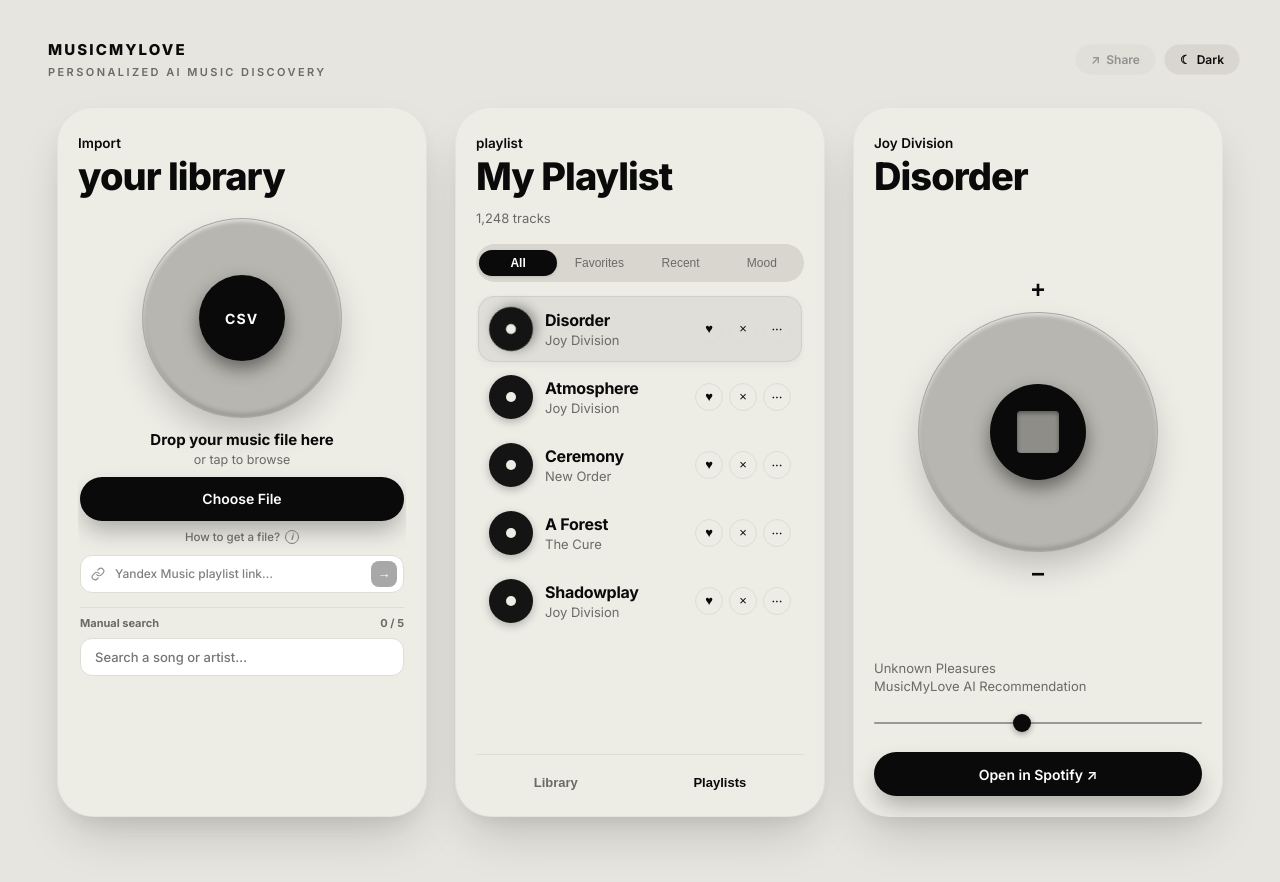
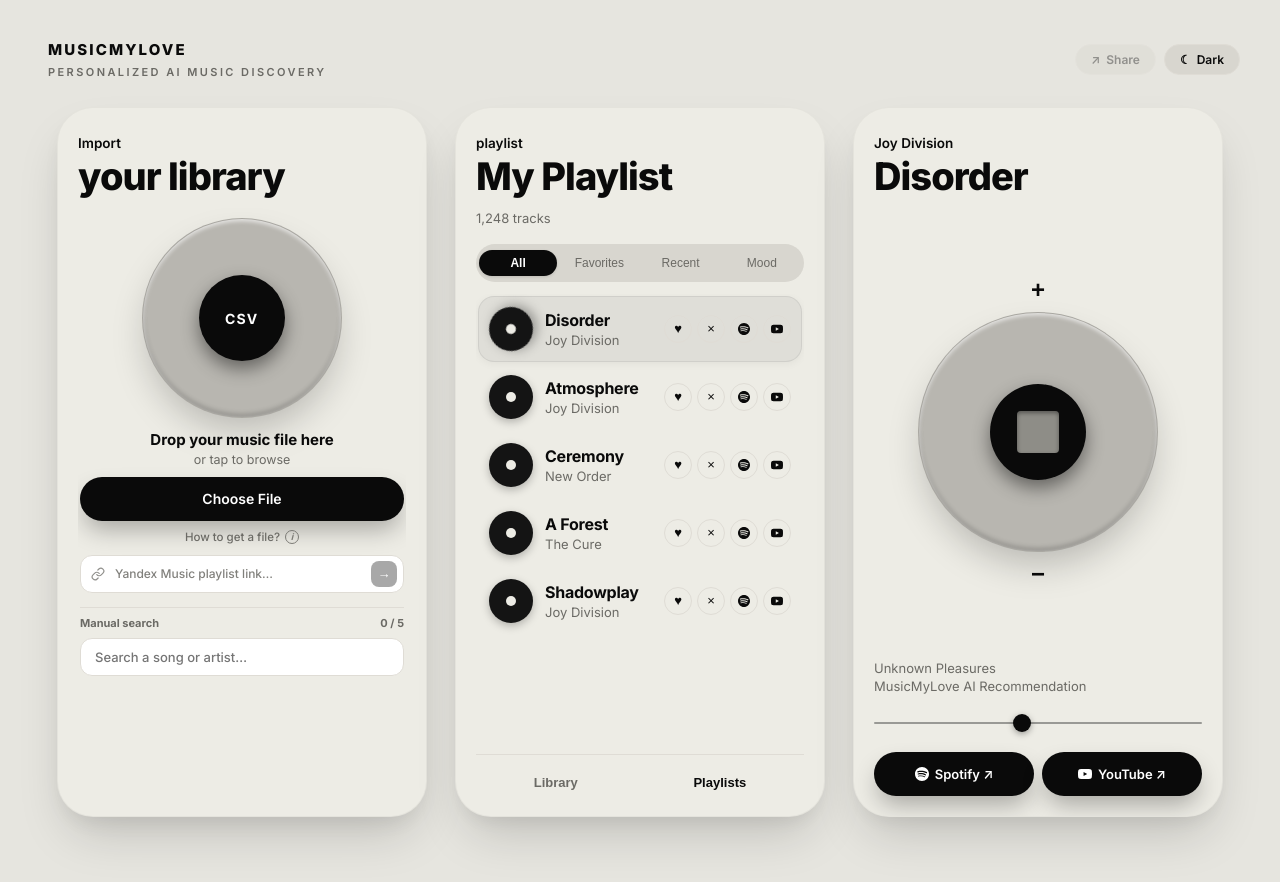
Before and after one commit to vansGAMee/musicmylove, a Next.js app: page / in a window 1280 px wide. Shown: the top 882 px of the page. Built offline with nearby package versions, Linux system fonts and the light colour scheme.

Commit message:
feat: add seamless YouTube track links to playlist rows and player card without scrollbars

```diff
--- a/app/globals.css
+++ b/app/globals.css
@@ -1148,7 +1148,8 @@
 .track-row-actions {
   display: flex;
   align-items: center;
-  gap: 6px;
+  gap: 5px;
+  flex-shrink: 0;
 }
 
 .btn-icon {
@@ -1319,6 +1320,36 @@
   transform: translate(-50%, -50%);
   box-shadow: 0 2px 6px rgba(0, 0, 0, 0.35);
   transition: background-color 0.25s ease;
+}
+
+.player-external-actions {
+  display: flex;
+  gap: 8px;
+  width: 100%;
+  margin-top: 8px;
+  flex-shrink: 0;
+}
+
+.player-btn-external {
+  flex: 1;
+  min-width: 0;
+  height: 44px;
+  min-height: 44px;
+  margin-top: 0;
+  font-size: 13px;
+  padding: 0 10px;
+  gap: 6px;
+  white-space: nowrap;
+}
+
+.player-btn-external span {
+  overflow: hidden;
+  text-overflow: ellipsis;
+  white-space: nowrap;
+}
+
+.player-btn-external .external-link-icon {
+  flex-shrink: 0;
 }
 
 .loading-indicator {
@@ -1511,6 +1542,17 @@
     font-size: 12px;
   }
 
+  .card-playlist .track-row-actions {
+    gap: 4px;
+  }
+
+  .card-playlist .track-row-actions .btn-icon {
+    width: 26px;
+    height: 26px;
+    min-width: 26px;
+    font-size: 11px;
+  }
+
   .card-playlist .bottom-tab-bar {
     padding-top: 10px;
     margin-top: auto;
@@ -1569,6 +1611,18 @@
     min-height: 44px;
     font-size: 14px;
     margin-top: 0;
+  }
+
+  .card-player .player-external-actions {
+    margin-top: 0;
+    gap: 6px;
+  }
+
+  .card-player .player-btn-external {
+    height: 42px;
+    min-height: 42px;
+    font-size: 12.5px;
+    padding: 0 6px;
   }
 }
 
--- a/src/components/MusicRecommender.tsx
+++ b/src/components/MusicRecommender.tsx
@@ -62,11 +62,13 @@
     likeAria: "В избранное",
     dislikeAria: "Скрыть трек",
     spotifyAria: "Открыть в Spotify",
+    youtubeAria: "Открыть в YouTube",
     playerAria: "Плеер",
     removeSeedAria: "Удалить трек",
     fromLibrary: "Из вашей медиатеки",
     fromTasteLift: "Рекомендация MusicMyLove AI",
-    openSpotify: "Открыть в Spotify ↗",
+    openSpotify: "Spotify ↗",
+    openYouTube: "YouTube ↗",
     share: "Поделиться",
     shareAria: "Поделиться",
     shareTitle: "Экспорт в PNG",
@@ -137,11 +139,13 @@
     likeAria: "Like track",
     dislikeAria: "Dislike track",
     spotifyAria: "Open in Spotify",
+    youtubeAria: "Open in YouTube",
     playerAria: "Now Playing Player",
     removeSeedAria: "Remove",
     fromLibrary: "From your library",
     fromTasteLift: "MusicMyLove AI Recommendation",
-    openSpotify: "Open in Spotify ↗",
+    openSpotify: "Spotify ↗",
+    openYouTube: "YouTube ↗",
     share: "Share",
     shareAria: "Share",
     shareTitle: "Export to PNG",
@@ -800,6 +804,7 @@
 
   const activeTrack = selectedTrack;
   const spotifyUrl = spotifyLinks[activeTrack.mbid] ?? `https://open.spotify.com/search/${encodeURIComponent(`${activeTrack.artist} ${activeTrack.title}`)}`;
+  const youtubeUrl = `https://www.youtube.com/results?search_query=${encodeURIComponent(`${activeTrack.artist} ${activeTrack.title}`)}`;
 
   const canShare = useMemo(() => {
     return seeds.length > 0 || importedSeeds.length > 0 || rankedPool.length > 0;
@@ -1309,6 +1314,7 @@
                 const isSelected = activeTrack?.mbid === track.mbid;
                 const isLiked = feedback[track.mbid] === "like";
                 const rowSpotify = spotifyLinks[track.mbid] ?? `https://open.spotify.com/search/${encodeURIComponent(`${track.artist} ${track.title}`)}`;
+                const rowYoutube = `https://www.youtube.com/results?search_query=${encodeURIComponent(`${track.artist} ${track.title}`)}`;
                 return (
                   <article
                     key={track.mbid}
@@ -1347,6 +1353,7 @@
                         className={`btn-icon ${isLiked ? "active" : ""}`}
                         onClick={() => saveFeedback(track.mbid, "like")}
                         aria-label={`${t.likeAria}: ${track.title}`}
+                        title={t.likeAria}
                       >
                         ♥
                       </button>
@@ -1355,6 +1362,7 @@
                         className="btn-icon"
                         onClick={() => saveFeedback(track.mbid, "dislike")}
                         aria-label={`${t.dislikeAria}: ${track.title}`}
+                        title={t.dislikeAria}
                       >
                         ×
                       </button>
@@ -1364,8 +1372,23 @@
                         rel="noreferrer"
                         className="btn-icon"
                         aria-label={`${t.spotifyAria}: ${track.title}`}
+                        title={`${t.spotifyAria}: ${track.title}`}
                       >
-                        ···
+                        <svg width="12" height="12" viewBox="0 0 24 24" fill="currentColor" aria-hidden="true">
+                          <path d="M12 0C5.373 0 0 5.373 0 12s5.373 12 12 12 12-5.373 12-12S18.627 0 12 0zm5.495 17.308a.747.747 0 0 1-1.026.248c-2.812-1.718-6.353-2.107-10.525-1.155a.748.748 0 0 1-.336-1.458c4.567-1.044 8.49-.603 11.639 1.339.36.22.473.69.248 1.026zm1.467-3.262a.936.936 0 0 1-1.287.309c-3.218-1.978-8.125-2.55-11.93-1.395a.936.936 0 1 1-.546-1.791c4.348-1.32 9.774-.683 13.454 1.58.423.26.556.815.309 1.297zm.126-3.41c-3.856-2.29-10.218-2.502-13.882-1.39a1.123 1.123 0 0 1-.652-2.148c4.218-1.28 11.238-1.03 15.688 1.61a1.123 1.123 0 0 1-1.154 1.928z"/>
+                        </svg>
+                      </a>
+                      <a
+                        href={rowYoutube}
+                        target="_blank"
+                        rel="noreferrer"
+                        className="btn-icon"
+                        aria-label={`${t.youtubeAria}: ${track.title}`}
+                        title={`${t.youtubeAria}: ${track.title}`}
+                      >
+                        <svg width="12" height="12" viewBox="0 0 24 24" fill="currentColor" aria-hidden="true">
+                          <path d="M23.498 6.186a3.016 3.016 0 0 0-2.122-2.136C19.505 3.545 12 3.545 12 3.545s-7.505 0-9.377.505A3.017 3.017 0 0 0 .502 6.186C0 8.07 0 12 0 12s0 3.93.502 5.814a3.016 3.016 0 0 0 2.122 2.136c1.871.505 9.376.505 9.376.505s7.505 0 9.377-.505a3.015 3.015 0 0 0 2.122-2.136C24 15.93 24 12 24 12s0-3.93-.502-5.814zM9.545 15.568V8.432L15.818 12l-6.273 3.568z"/>
+                        </svg>
                       </a>
                     </div>
                   </article>
@@ -1446,14 +1469,34 @@
               <div className="slider-knob" />
             </div>
 
-            <a
-              href={spotifyUrl}
-              target="_blank"
-              rel="noreferrer"
-              className="btn-pill"
-            >
-              {t.openSpotify}
-            </a>
+            <div className="player-external-actions">
+              <a
+                href={spotifyUrl}
+                target="_blank"
+                rel="noreferrer"
+                className="btn-pill player-btn-external"
+                aria-label={`${t.spotifyAria}: ${activeTrack.title}`}
+                title={`${t.spotifyAria}: ${activeTrack.title}`}
+              >
+                <svg className="external-link-icon" width="14" height="14" viewBox="0 0 24 24" fill="currentColor" aria-hidden="true">
+                  <path d="M12 0C5.373 0 0 5.373 0 12s5.373 12 12 12 12-5.373 12-12S18.627 0 12 0zm5.495 17.308a.747.747 0 0 1-1.026.248c-2.812-1.718-6.353-2.107-10.525-1.155a.748.748 0 0 1-.336-1.458c4.567-1.044 8.49-.603 11.639 1.339.36.22.473.69.248 1.026zm1.467-3.262a.936.936 0 0 1-1.287.309c-3.218-1.978-8.125-2.55-11.93-1.395a.936.936 0 1 1-.546-1.791c4.348-1.32 9.774-.683 13.454 1.58.423.26.556.815.309 1.297zm.126-3.41c-3.856-2.29-10.218-2.502-13.882-1.39a1.123 1.123 0 0 1-.652-2.148c4.218-1.28 11.238-1.03 15.688 1.61a1.123 1.123 0 0 1-1.154 1.928z"/>
+                </svg>
+                <span>{t.openSpotify}</span>
+              </a>
+              <a
+                href={youtubeUrl}
+                target="_blank"
+                rel="noreferrer"
+                className="btn-pill player-btn-external"
+                aria-label={`${t.youtubeAria}: ${activeTrack.title}`}
+                title={`${t.youtubeAria}: ${activeTrack.title}`}
+              >
+                <svg className="external-link-icon" width="14" height="14" viewBox="0 0 24 24" fill="currentColor" aria-hidden="true">
+                  <path d="M23.498 6.186a3.016 3.016 0 0 0-2.122-2.136C19.505 3.545 12 3.545 12 3.545s-7.505 0-9.377.505A3.017 3.017 0 0 0 .502 6.186C0 8.07 0 12 0 12s0 3.93.502 5.814a3.016 3.016 0 0 0 2.122 2.136c1.871.505 9.376.505 9.376.505s7.505 0 9.377-.505a3.015 3.015 0 0 0 2.122-2.136C24 15.93 24 12 24 12s0-3.93-.502-5.814zM9.545 15.568V8.432L15.818 12l-6.273 3.568z"/>
+                </svg>
+                <span>{t.openYouTube}</span>
+              </a>
+            </div>
           </div>
         </section>
       </main>
```
